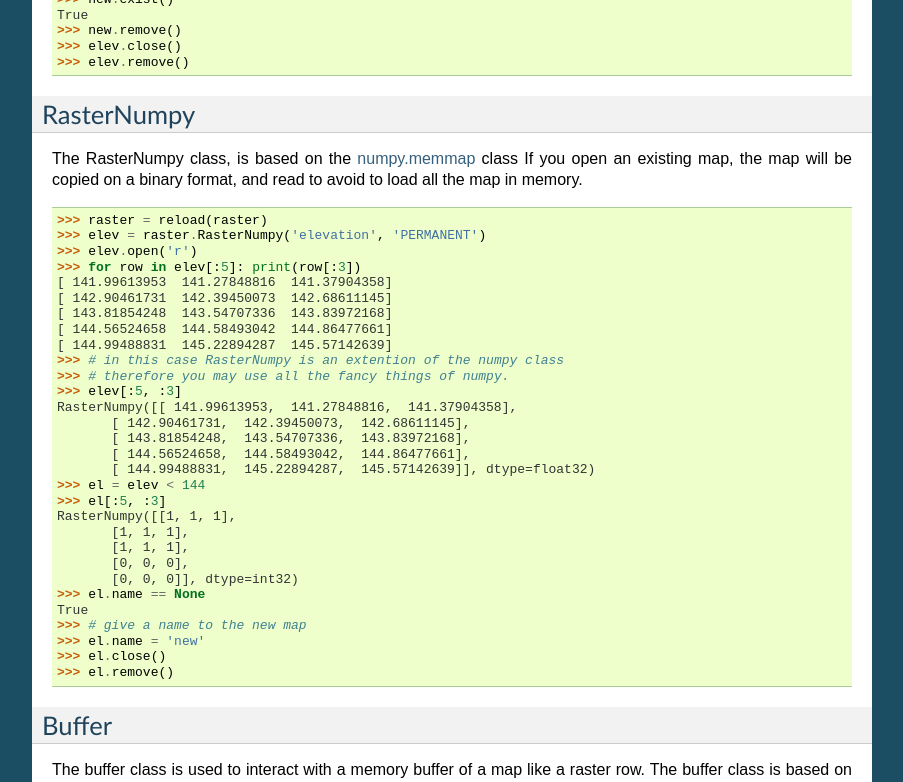
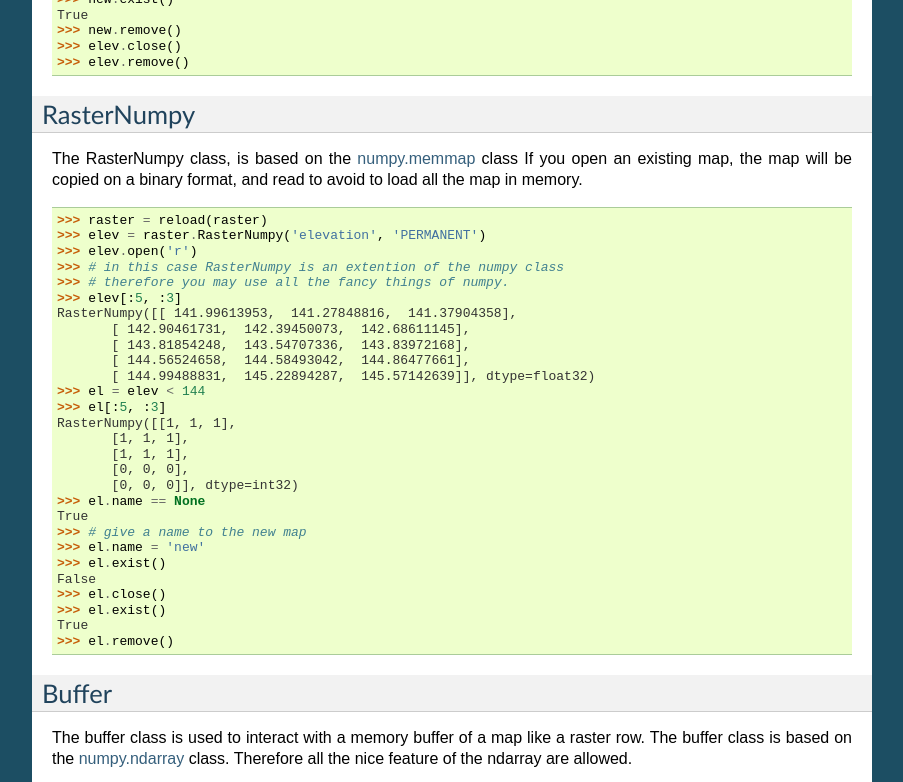
Before and after one commit to cz172638/pygrass, a Sphinx documentation site: the page built from docs/raster.rst, in a window 1280 px wide and 900 px high, scrolled down 4622 px, cut to the strip 0-782 px from the top of the window. Shown: the whole strip, without its empty margins (198-1101 px from the left). Built offline with Sphinx 7.4.7, drawn with Linux system fonts in a browser that asks for light colours.

Commit message:
Fix the RasterNumpy read/write binary map

```diff
--- a/docs/raster.rst
+++ b/docs/raster.rst
@@ -316,12 +316,6 @@
     >>> raster = reload(raster)
     >>> elev = raster.RasterNumpy('elevation', 'PERMANENT')
     >>> elev.open('r')
-    >>> for row in elev[:5]: print(row[:3])
-    [ 141.99613953  141.27848816  141.37904358]
-    [ 142.90461731  142.39450073  142.68611145]
-    [ 143.81854248  143.54707336  143.83972168]
-    [ 144.56524658  144.58493042  144.86477661]
-    [ 144.99488831  145.22894287  145.57142639]
     >>> # in this case RasterNumpy is an extention of the numpy class
     >>> # therefore you may use all the fancy things of numpy.
     >>> elev[:5, :3]
@@ -341,7 +335,11 @@
     True
     >>> # give a name to the new map
     >>> el.name = 'new'
+    >>> el.exist()
+    False
     >>> el.close()
+    >>> el.exist()
+    True
     >>> el.remove()
 
 
```
Also changed, not shown: 1 other file.
